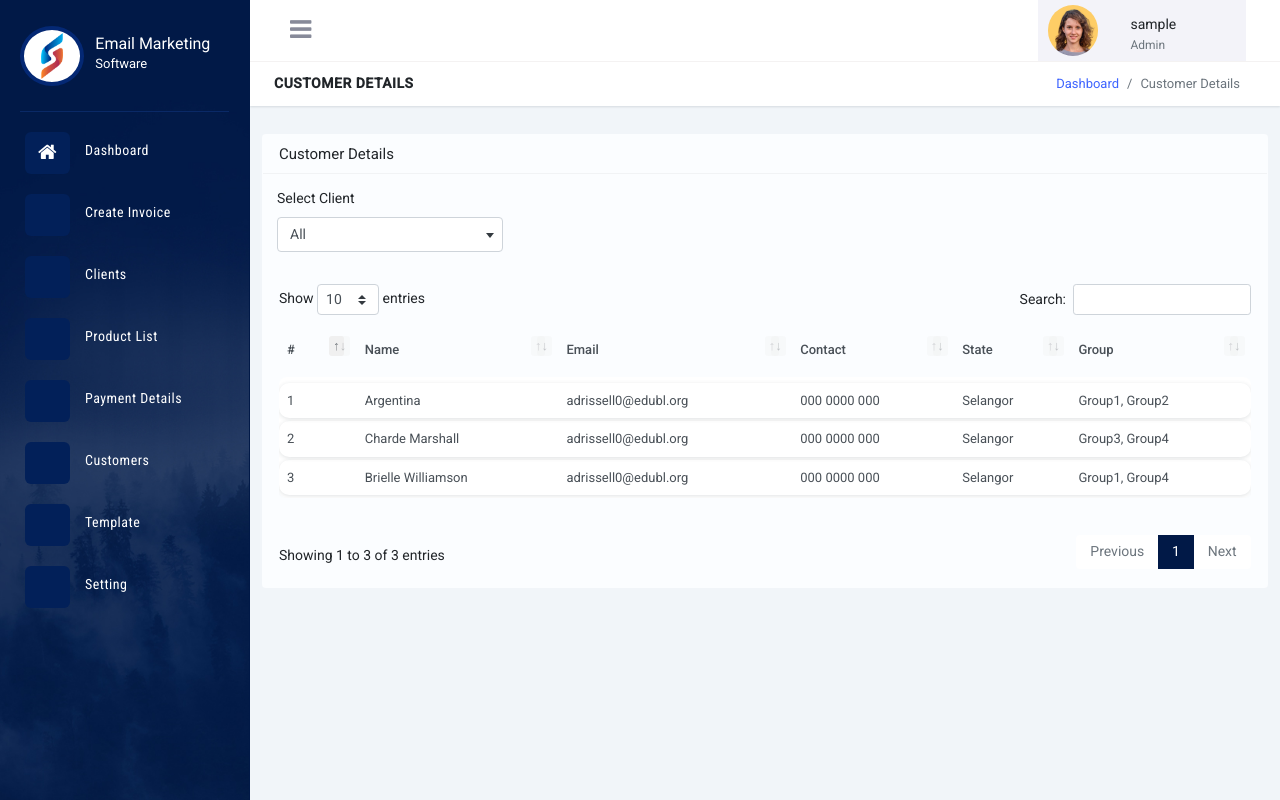
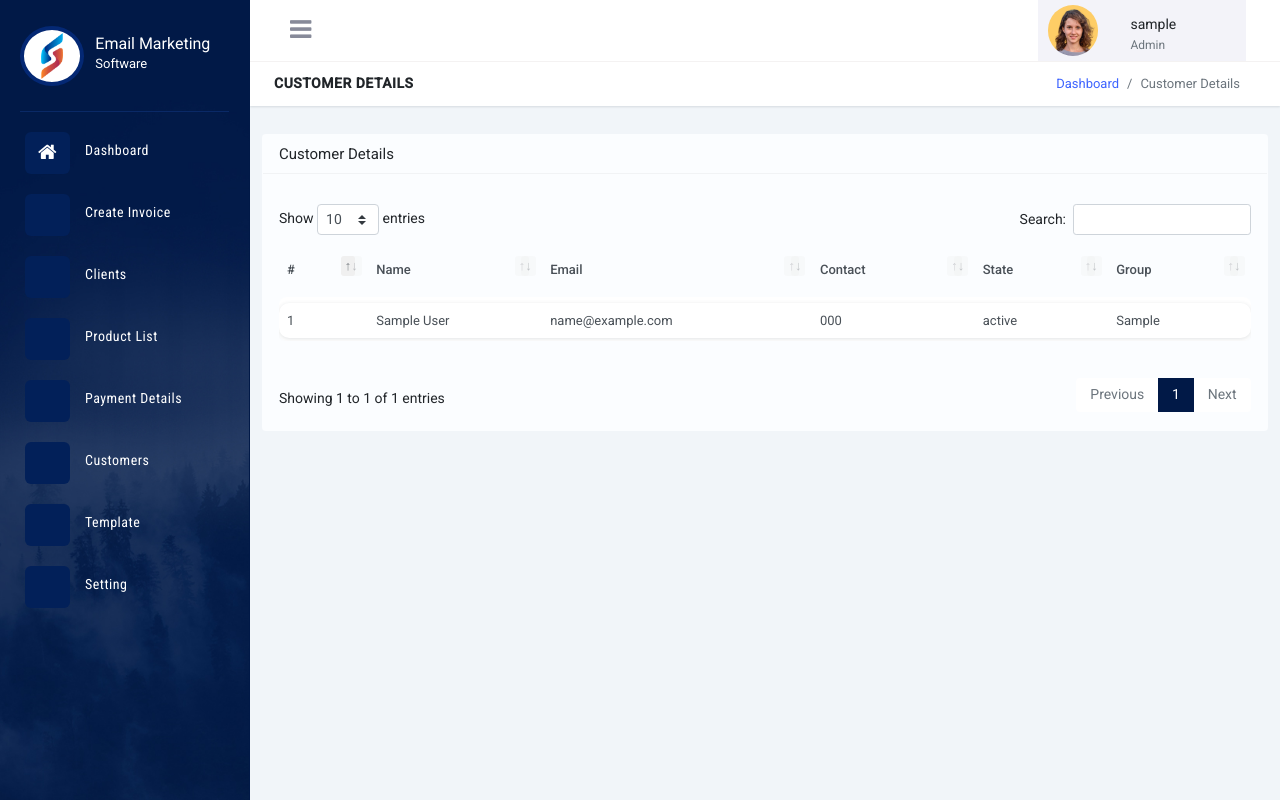
Before and after one commit to LOHITKUMARDASH/Email_Marketing, a Django app: page /admin_customerlist in a window 1280 px wide. Run offline with Django 3.2, Linux system fonts and the light colour scheme; a user stored in the database is signed in; tables that the repository leaves empty hold one stand-in row (values such as "Sample post"); lists and menus that the app fills with data are empty; parts of the project's set-up code (start-up, migrations or seed data) failed here and were passed over; some libraries are stand-ins or nearby versions.

Commit message:
Admin Part

```diff
--- a/Marketing_App/views.py
+++ b/Marketing_App/views.py
@@ -291,14 +291,18 @@ def clients(request):
 def admin_dashboard(request):
     data = NewUser.objects.all()
     datas = customers.objects.all()
+    dataI = Invoice.objects.all()
     all_data_user = []
     all_data_customer = []
+    all_data_invoice = []
     for x in data:
         if x.is_client == True :
             all_data_user.append(x)
     for y in datas:
         all_data_customer.append(y)
-    return render(request, 'admin_dashboard.html', {'messages': all_data_user, 'message': all_data_customer})
+    for z in dataI:
+        all_data_invoice.append(z)
+    return render(request, 'admin_dashboard.html', {'messages': all_data_user, 'message': all_data_customer, 'messagess': all_data_invoice})
 
 def admin_invoice(request):
     datas = product.objects.all()
@@ -452,7 +456,16 @@ def client_buy_product(request):
         return HttpResponse(username)
 
 def admin_customerlist(request):
-    return render(request, 'admin_customerlist.html')
+    data = NewUser.objects.all()
+    datas = customers.objects.all()
+    all_data_user = []
+    all_data_customer = []
+    for x in data:
+        if x.is_client == True:
+            all_data_user.append(x)
+    for y in datas:
+        all_data_customer.append(y)
+    return render(request, 'admin_customerlist.html', {'messages': all_data_user, 'message': all_data_customer})
 
 
 def admin_template(request):
--- a/templates/admin_customerlist.html
+++ b/templates/admin_customerlist.html
@@ -19,17 +19,17 @@
     <div class="searchgroup">
       <form action="">
         <div class="row">
-          <div class="form-group col-lg-3 col-sm-6 col-12">
-            <label>Select Client</label>
-            <select class="productselct form-control select2bs4">
-              <option value="" selected="selected">All</option>
-              <option value="">Client 1</option>
-              <option value="">Client 2</option>
-              <option value="">Client 3</option>
-              <option value="">Client 4</option>
-              <option value="">Client 5</option>
-            </select>
-          </div>
+<!--          <div class="form-group col-lg-3 col-sm-6 col-12">-->
+<!--            <label>Select Client</label>-->
+<!--            <select class="productselct form-control select2bs4">-->
+<!--              <option value="" selected="selected">All</option>-->
+<!--              <option value="">Client 1</option>-->
+<!--              <option value="">Client 2</option>-->
+<!--              <option value="">Client 3</option>-->
+<!--              <option value="">Client 4</option>-->
+<!--              <option value="">Client 5</option>-->
+<!--            </select>-->
+<!--          </div>-->
         </div>
       </form>
     </div>
@@ -47,29 +47,38 @@
         </thead>
         <tbody>
           <tr>
-            <td class="sorting_1">1</td>
-            <td>Argentina</td>
-            <td>adrissell0@edubl.org</td>
-            <td>000 0000 000</td>
-            <td>Selangor</td>
-            <td>Group1, Group2</td>
+            {% for client in messages %}
+            {% if client.admin_id == user.id %}
+            {% for customer in message %}
+            {% if customer.user_id == client.id %}
+            <td class="sorting_1">{{ forloop.counter }}</td>
+            <td>{{customer.name}}</td>
+            <td>{{customer.email}}</td>
+            <td>{{customer.mobile}}</td>
+            <td>{{customer.state}}</td>
+            <td>{{customer.checks}}</td>
           </tr>
-          <tr class="even">
-            <td class="sorting_1">2</td>
-            <td>Charde Marshall </td>
-            <td>adrissell0@edubl.org</td>
-            <td>000 0000 000</td>
-            <td>Selangor</td>
-            <td>Group3, Group4</td>
-          </tr>
-          <tr class="odd">
-            <td class="sorting_1">3</td>
-            <td>Brielle Williamson </td>
-            <td>adrissell0@edubl.org</td>
-            <td>000 0000 000</td>
-            <td>Selangor</td>
-            <td>Group1, Group4</td>
-          </tr>
+          {% endif %}
+         {% endfor %}
+      {% endif %}
+      {% endfor %}
+
+<!--          <tr class="even">-->
+<!--            <td class="sorting_1">2</td>-->
+<!--            <td>Charde Marshall </td>-->
+<!--            <td>adrissell0@edubl.org</td>-->
+<!--            <td>000 0000 000</td>-->
+<!--            <td>Selangor</td>-->
+<!--            <td>Group3, Group4</td>-->
+<!--          </tr>-->
+<!--          <tr class="odd">-->
+<!--            <td class="sorting_1">3</td>-->
+<!--            <td>Brielle Williamson </td>-->
+<!--            <td>adrissell0@edubl.org</td>-->
+<!--            <td>000 0000 000</td>-->
+<!--            <td>Selangor</td>-->
+<!--            <td>Group1, Group4</td>-->
+<!--          </tr>-->
         </tbody>
       </table>
     </div>
```
Also changed, not shown: Marketing_App/admin.py (+23 -1 lines), templates/admin_dashboard.html (+6 -2 lines), templates/admin_setting.html (+6 -4 lines), templates/setting.html (+6 -4 lines).
